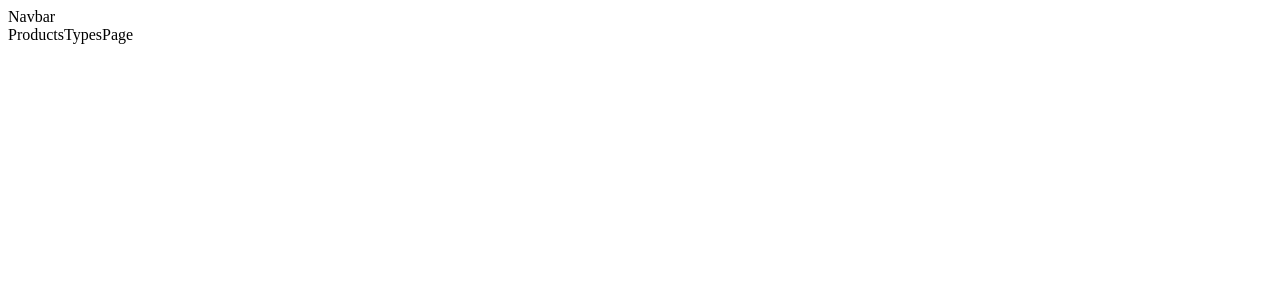
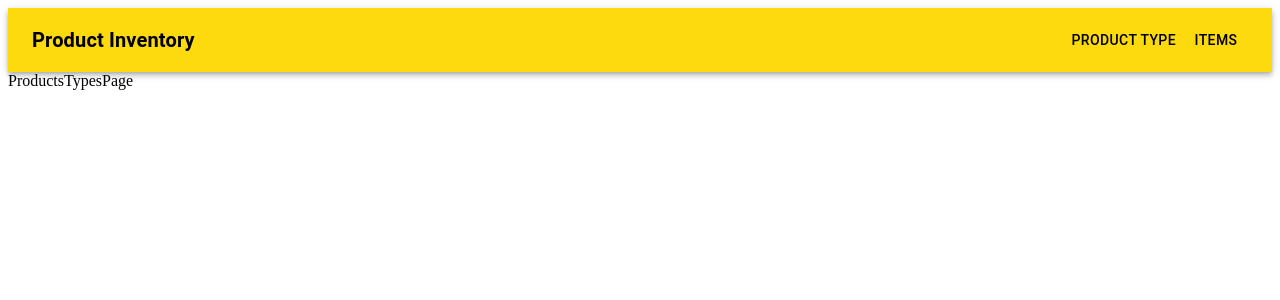
Before and after one commit to KhalilAbbaass/WakilniAssessment, a React (Create React App) app in the folder client/: page / in a window 1280 px wide. Shown: the top 300 px of the page. Built offline with nearby package versions, Linux system fonts and the light colour scheme.

Commit message:
navbar completed

```diff
--- a/client/package.json
+++ b/client/package.json
@@ -3,6 +3,10 @@
   "version": "0.1.0",
   "private": true,
   "dependencies": {
+    "@emotion/react": "^11.10.6",
+    "@emotion/styled": "^11.10.6",
+    "@mui/icons-material": "^5.11.9",
+    "@mui/material": "^5.11.10",
     "@testing-library/jest-dom": "^5.16.5",
     "@testing-library/react": "^13.4.0",
     "@testing-library/user-event": "^13.5.0",
--- a/client/src/components/Navbar.jsx
+++ b/client/src/components/Navbar.jsx
@@ -1,8 +1,37 @@
-import React from 'react'
+import React from 'react';
+import AppBar from '@mui/material/AppBar';
+import Box from '@mui/material/Box';
+import Toolbar from '@mui/material/Toolbar';
+import Button from '@mui/material/Button';
+import { Link } from 'react-router-dom';
+import Typography from '@mui/material/Typography';
 
+const navButton = {
+    textDecoration:'none',
+    color:'black',
+}
+const navbarStyle = {
+    backgroundColor:'#FDDA0D'
+}
+const typoStyle = {
+    color:'black',
+    fontWeight:'bold'
+}
 const Navbar = () => {
   return (
-    <div>Navbar</div>
+    <div>
+    <Box sx={{ flexGrow: 1 }}>
+      <AppBar style={navbarStyle} position="static">
+            <Toolbar>
+                <Typography style={typoStyle} variant="h6" component="div" sx={{ flexGrow: 1 }}>
+                     Product Inventory
+                </Typography>
+                <Button color="inherit"><Link to='/' style={navButton}>Product Type</Link></Button>
+                <Button color="inherit"><Link to='itempage' style={navButton}>Items</Link></Button>
+            </Toolbar>
+      </AppBar>
+    </Box>
+    </div>
   )
 }
 
```
Also changed, not shown: 1 other file (tests, documents, lock files or other folders).
